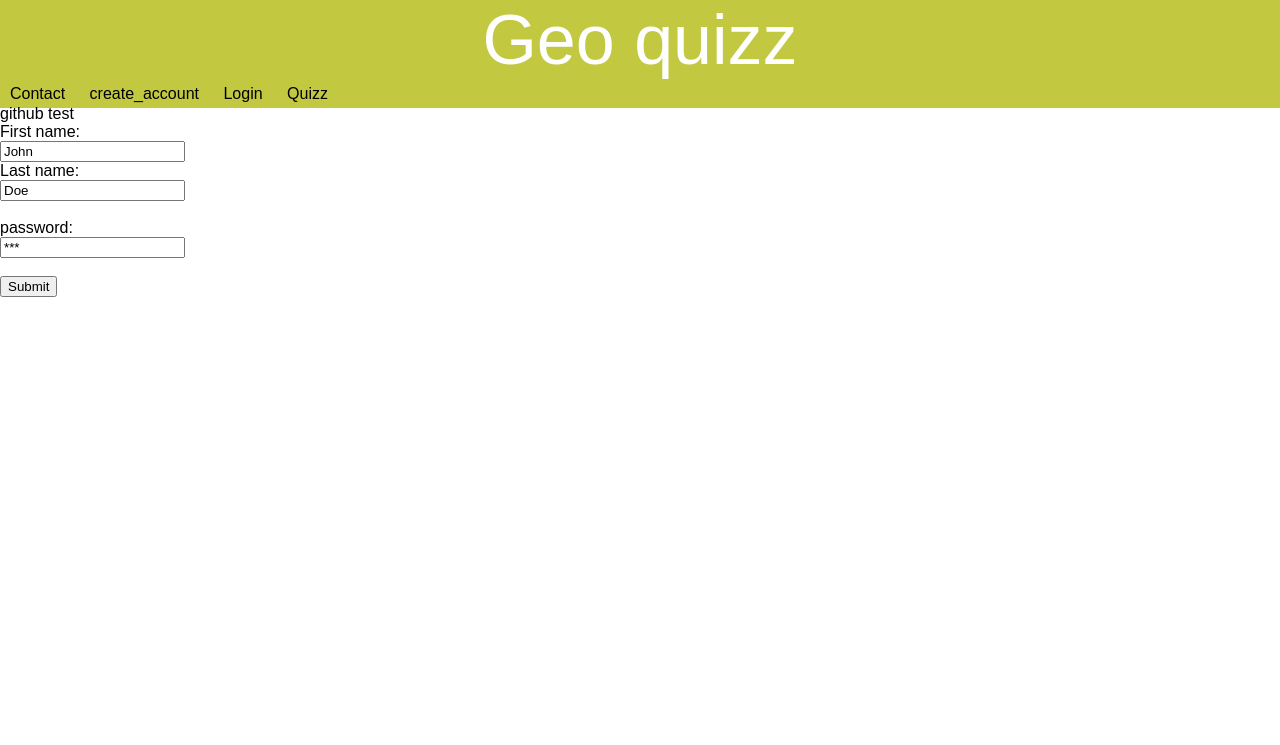
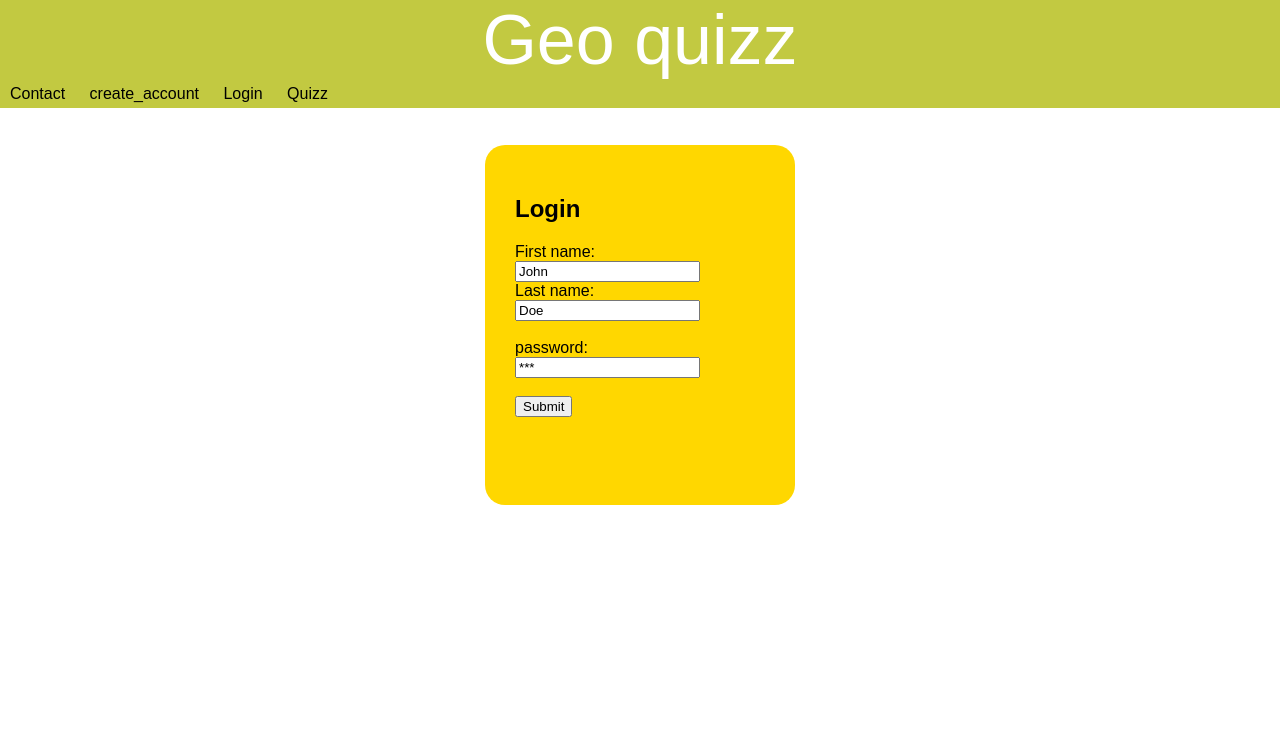
Before and after one commit to gael-courmont/web_dev, a PHP site: page /index.php?page=login in a window 1280 px wide. Shown: the top 745 px of the page. Run offline with PHP 8.4, Linux system fonts and the light colour scheme; data comes from the database, SQL or seed files in the repository.

Commit message:
css login,createacc

```diff
--- a/Search.php
+++ b/Search.php
@@ -1,4 +1,8 @@
 
     <body >
-        You can contact us by mail at gael.courmont@isen.yncrea.fr
+        <div class="container">
+            <div class="center">
+                <h2>You can contact us by mail at <span id="email">gael.courmont@isen.yncrea.fr</span></h2>
+            </div>
+        </div>
     </body>
--- a/create_account.php
+++ b/create_account.php
@@ -27,7 +27,8 @@
             }
         }
         else{?>
-
+        <div class="container">
+            <div class="createAccountForm">
                 <h2>Create account</h2>
 
                 <form action="index.php?page=create_account"  method = "POST">
@@ -39,5 +40,7 @@
                     <input type="text" id="password" name="password" value="***"><br><br>
                     <input type="submit" value="Submit">
                 </form>
+            </div>
+        </div>
         <?php }?>
     </body>
--- a/login.php
+++ b/login.php
@@ -1,12 +1,13 @@
 
 
 <body>
-  <div>
-    <p1>
-      github test
-    </p1>
-  </div>
-    <form action="index.php"  method = "POST">
+  <div class="container">
+    <div class="loginForm">
+      <h2>
+        Login
+      </h2>
+
+      <form  action="index.php"  method = "POST">
           <label for="fname">First name:</label><br>
           <input type="text" id="fname" name="fname" value="John"><br>
           <label for="lname">Last name:</label><br>
@@ -15,4 +16,6 @@
           <input type="text" id="password" name="password" value="***"><br><br>
           <input type="submit" value="Submit">
       </form>
+    </div>
+  </div>
 </body>
--- a/main.css
+++ b/main.css
@@ -175,3 +175,24 @@ section {
     padding:10px;
     margin-right: 20px;
 }
+
+.loginForm ,.createAccountForm{
+    background-color:gold;
+    margin-right: auto;
+    margin-left: auto;
+    padding:30px;
+    border-radius: 20px;
+    width: 250px;
+    height: 300px;
+}
+
+.center{
+    margin-left: auto;
+    margin-right: auto;
+    width:400px;
+    margin-top: 100px;
+}
+
+#email{
+    color:rgb(177, 151, 8);
+}
```
Lines whose indentation alone changed are shown as unchanged.
